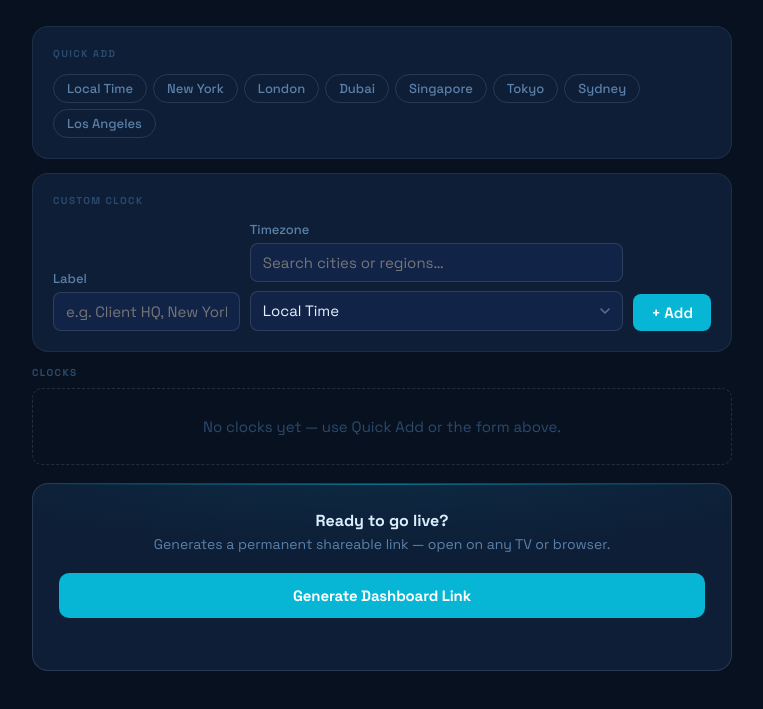
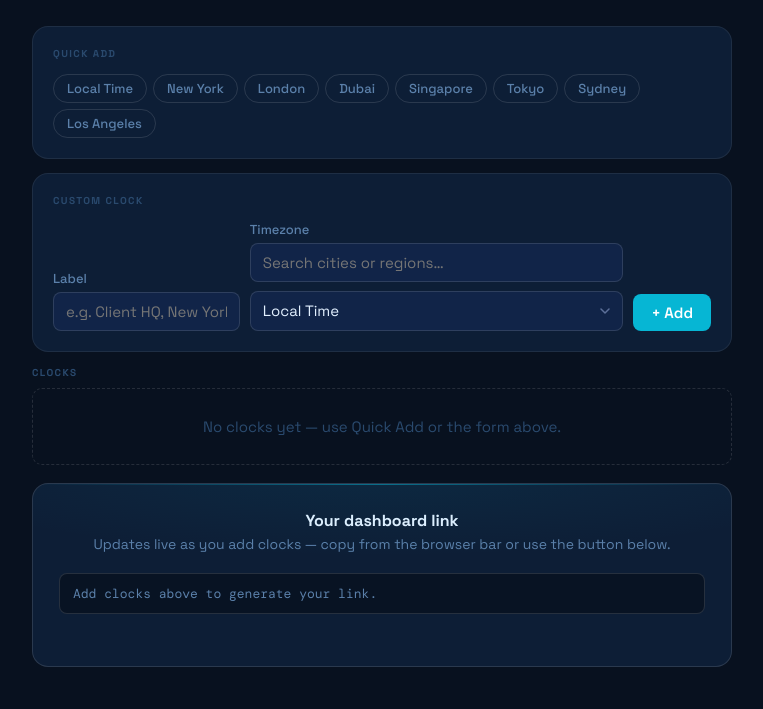
Before and after one commit to lachlanalston/tz-board, a plain HTML site: page index.html in a window 1280 px wide. Shown: the part 143-852 px from the top of the page, without its empty margins (258-1021 px from the left). Drawn offline with nearby package versions, Linux system fonts and the light colour scheme; a web font is replaced by a local one.

Commit message:
feat: live URL — address bar updates as clocks change, no generate step
Closes #3

```diff
--- a/index.html
+++ b/index.html
@@ -318,27 +318,8 @@
     .gen-title { font-size: 1rem; font-weight: 700; margin-bottom: 4px; }
     .gen-sub { font-size: 0.875rem; color: var(--t2); margin-bottom: 20px; font-weight: 400; }
 
-    .btn-gen {
-      position: relative;
-      width: 100%;
-      padding: 13px;
-      background: var(--accent);
-      border: none;
-      border-radius: 10px;
-      color: #fff;
-      font-size: 0.9375rem;
-      font-weight: 700;
-      font-family: 'Space Grotesk', system-ui, sans-serif;
-      cursor: pointer;
-      transition: background 0.12s, box-shadow 0.15s, transform 0.1s;
-      letter-spacing: -0.01em;
-    }
-
-    .btn-gen:hover { background: #04a0bb; box-shadow: 0 8px 28px rgba(6,182,212,0.4); }
-    .btn-gen:active { transform: scale(0.98); }
-
     .gen-link-box {
-      display: none;
+      display: block;
       margin-top: 14px;
       background: rgba(0,0,0,0.35);
       border: 1px solid var(--border-hi);
@@ -768,10 +749,9 @@
 
   <!-- Generate -->
   <div class="gen-panel">
-    <div class="gen-title">Ready to go live?</div>
-    <div class="gen-sub">Generates a permanent shareable link — open on any TV or browser.</div>
-    <button class="btn-gen" onclick="generateLink()">Generate Dashboard Link</button>
-    <div class="gen-link-box" id="genLink"></div>
+    <div class="gen-title">Your dashboard link</div>
+    <div class="gen-sub">Updates live as you add clocks — copy from the browser bar or use the button below.</div>
+    <div class="gen-link-box" id="genLink">Add clocks above to generate your link.</div>
     <div class="gen-btns" id="genBtns">
       <button class="btn btn-ghost" onclick="copyLink()">Copy link</button>
       <button class="btn btn-primary" onclick="openDash()">Open dashboard →</button>
@@ -1229,6 +1209,7 @@ function renderList() {
   `).join('');
 
   refreshPreviews();
+  syncUrl();
 }
 
 function refreshPreviews() {
@@ -1241,20 +1222,27 @@ function refreshPreviews() {
 /* ─────────────────────────────────────────
    BUILDER — LINK
 ───────────────────────────────────────── */
-function generateLink() {
-  if (!clocks.length) { alert('Add at least one clock first.'); return; }
+function syncUrl() {
+  const box  = document.getElementById('genLink');
+  const btns = document.getElementById('genBtns');
 
-  // Compact format: "label|tz,label|tz,..." — ~40% shorter than JSON
+  if (!clocks.length) {
+    genUrl = '';
+    history.replaceState(null, '', location.pathname);
+    box.textContent = 'Add clocks above to generate your link.';
+    btns.style.display = 'none';
+    return;
+  }
+
   const compact = clocks.map(c => `${c.label}|${c.tz}`).join(',');
   const bytes   = new TextEncoder().encode(compact);
   const b64     = btoa(String.fromCharCode(...bytes));
   const enc     = b64.replace(/\+/g, '-').replace(/\//g, '_').replace(/=/g, '');
   genUrl = `${location.origin}${location.pathname}?d=${enc}`;
 
-  const box = document.getElementById('genLink');
+  history.replaceState(null, '', `?d=${enc}`);
   box.textContent = genUrl;
-  box.style.display = 'block';
-  document.getElementById('genBtns').style.display = 'flex';
+  btns.style.display = 'flex';
 }
 
 function copyLink() {
```
